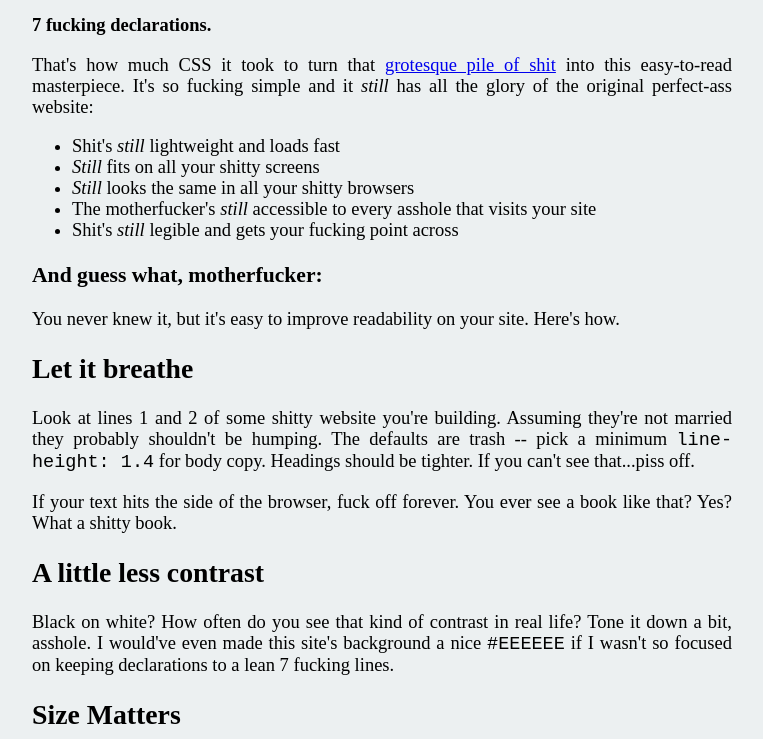
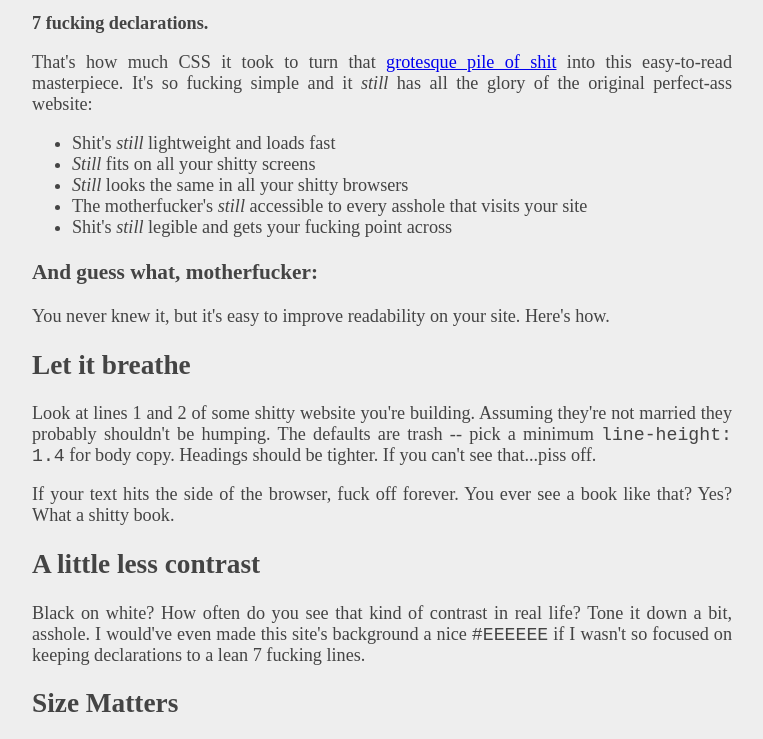
Before and after one commit to LRLnd/BETTERMOTHERFUCKINGWEBSITE, a plain HTML site: page index.html in a window 1280 px wide. Shown: the part 130-869 px from the top of the page, without its empty margins (258-1021 px from the left). Drawn offline with Linux system fonts and the light colour scheme.

Commit message:
maj du site 1

```diff
--- a/style.css
+++ b/style.css
@@ -1,6 +1,6 @@
 html {
-background-color: rgb(236, 240, 241);
-font-size: 18.5px;
+background-color: #EEEEEE;
+font-size: 18.2px; color: #444;
 }
 h1 {
 	font-weight: bold;
```
